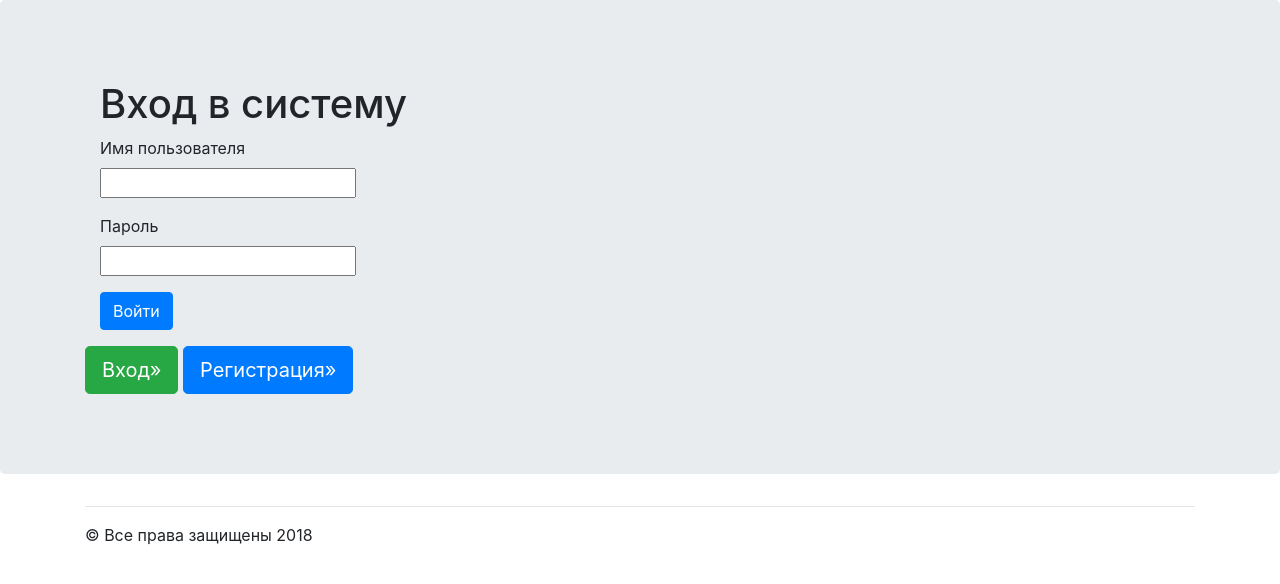
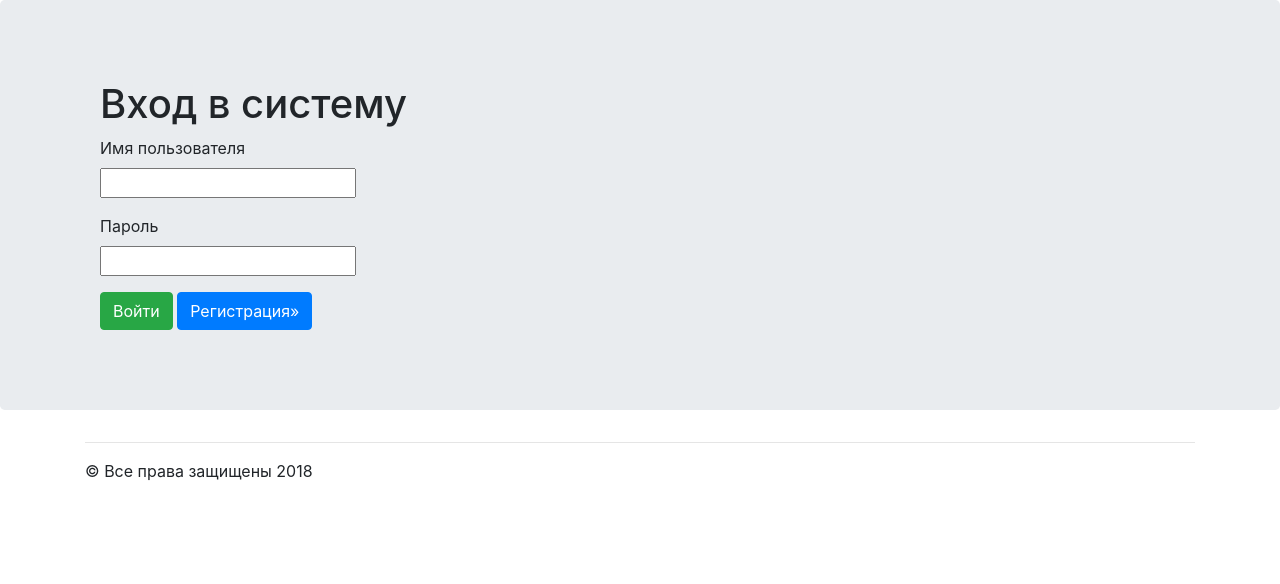
Before and after one commit to voffan/umo, a Django app: page /auth/login/ in a window 1280 px wide. Shown: the top 584 px of the page. Run offline with Django 3.2, Linux system fonts and the light colour scheme; some libraries are stand-ins or nearby versions.

Commit message:
Исправил base.html

```diff
--- a/templates/base.html
+++ b/templates/base.html
@@ -13,8 +13,6 @@
       <p>
           {% block content %}
           {% endblock %}
-        <a href="/auth/login/" class="btn btn-success btn-lg">Вход&raquo;</a>
-        <a href="/auth/register/" class="btn btn-primary btn-lg">Регистрация&raquo;</a>
       </p>
     </div>
   </div>
--- a/templates/login.html
+++ b/templates/login.html
@@ -12,7 +12,8 @@
             {% if login_error %}
                 <label class="error">{{ login_error }}</label>
             {% endif %}
-            <button type="submit" class="btn btn-primary">Войти</button><br>
+            <button type="submit" class="btn btn-success">Войти</button>
+            <a href="/auth/register/" class="btn btn-primary">Регистрация&raquo;</a>
         </form>
     </div>
 {% endblock %}
--- a/templates/register.html
+++ b/templates/register.html
@@ -7,6 +7,7 @@
             <h1>Регистрация</h1>
             <pre>{{ form }}</pre>
             <button type="submit" class="btn btn-primary">Зарегистрироваться</button>
+            <a href="/auth/login/" class="btn btn-success">Войти&raquo;</a>
         </form>
     </div>
 {% endblock %}
```
